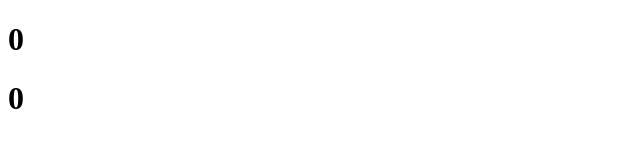
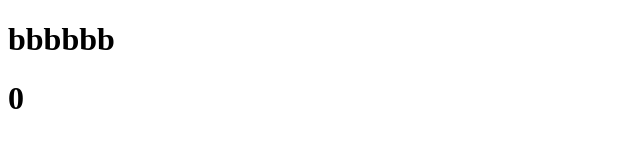
Before and after one commit to MatthewCharlton/Whisper, a website: page dev/index.html in a window 1280 px wide. Shown: the whole page, without its empty margins (0-640 px from the left). Drawn offline with Linux system fonts and the light colour scheme.

Commit message:
refactor

```diff
--- a/dev/index.html
+++ b/dev/index.html
@@ -19,6 +19,8 @@
         const test = document.getElementById('test')
         whisper.getState(test, (e) => { test.textContent = e.detail.blah })
 
+        whisper.setState({ blah: 'bbbbbb' })
+
         function handleClick(el) {
             whisper.getState(el, (e) => { el.textContent = e.detail.blah })
             whisper.setState({ blah: '12313123' })
--- a/src/clientSide/index.js
+++ b/src/clientSide/index.js
@@ -1,6 +1,6 @@
+const GET_STATE = "getState";
+
 const whisper = {
-  self: this,
-  GET_STATE: "getState",
   subs: [],
   data: {},
   create(event, options) {
@@ -14,17 +14,15 @@ const whisper = {
     });
   },
   getState(element, fn) {
-    const event = this.create(this.GET_STATE, {
+    const event = this.create(GET_STATE, {
       bubbles: true,
       detail: this.data
     });
-    this.subscribe(element, event, this.GET_STATE, fn);
+    this.subscribe(element, event, GET_STATE, fn);
   },
   setState(data) {
     this.data = Object.assign(this.data, data, {});
     this.subs.forEach(function(item) {
-      console.log(item.element);
-      console.log(item.eventName);
       item.element.dispatchEvent(item.event);
     });
   }
```
